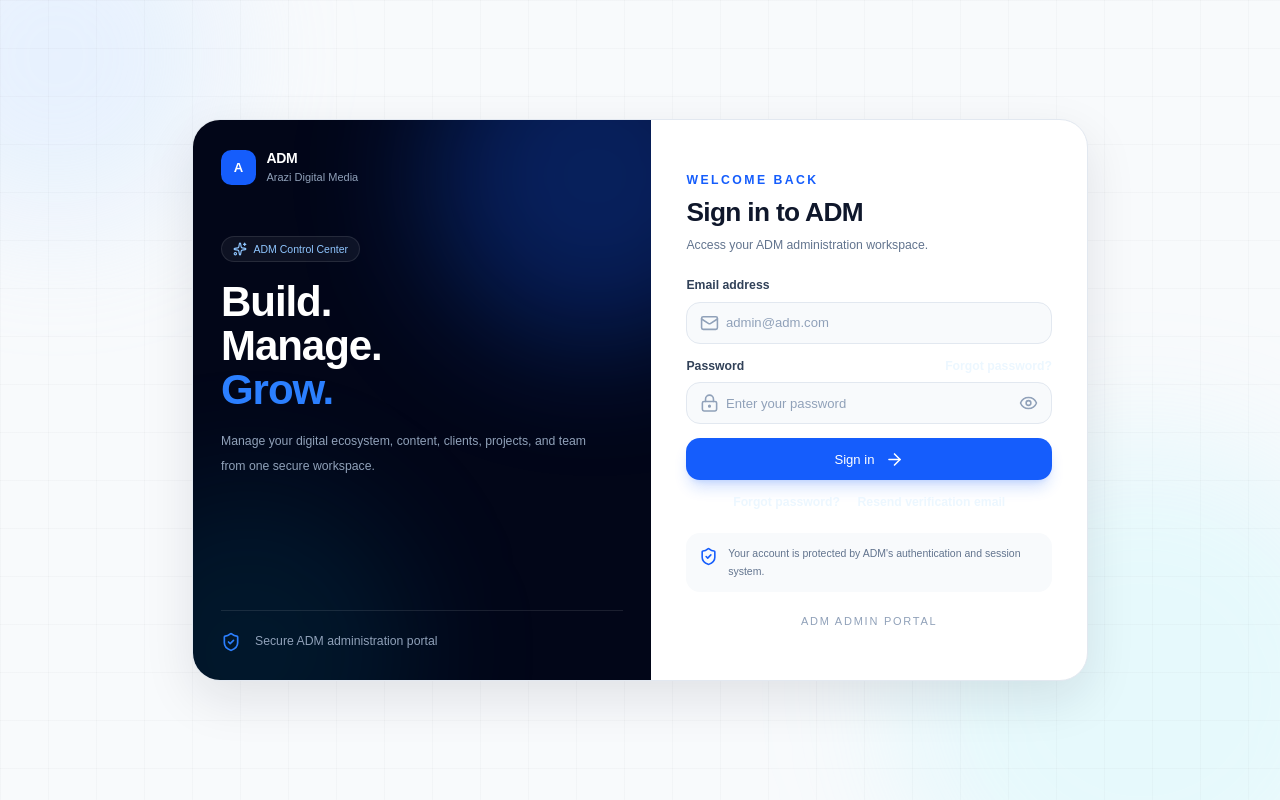
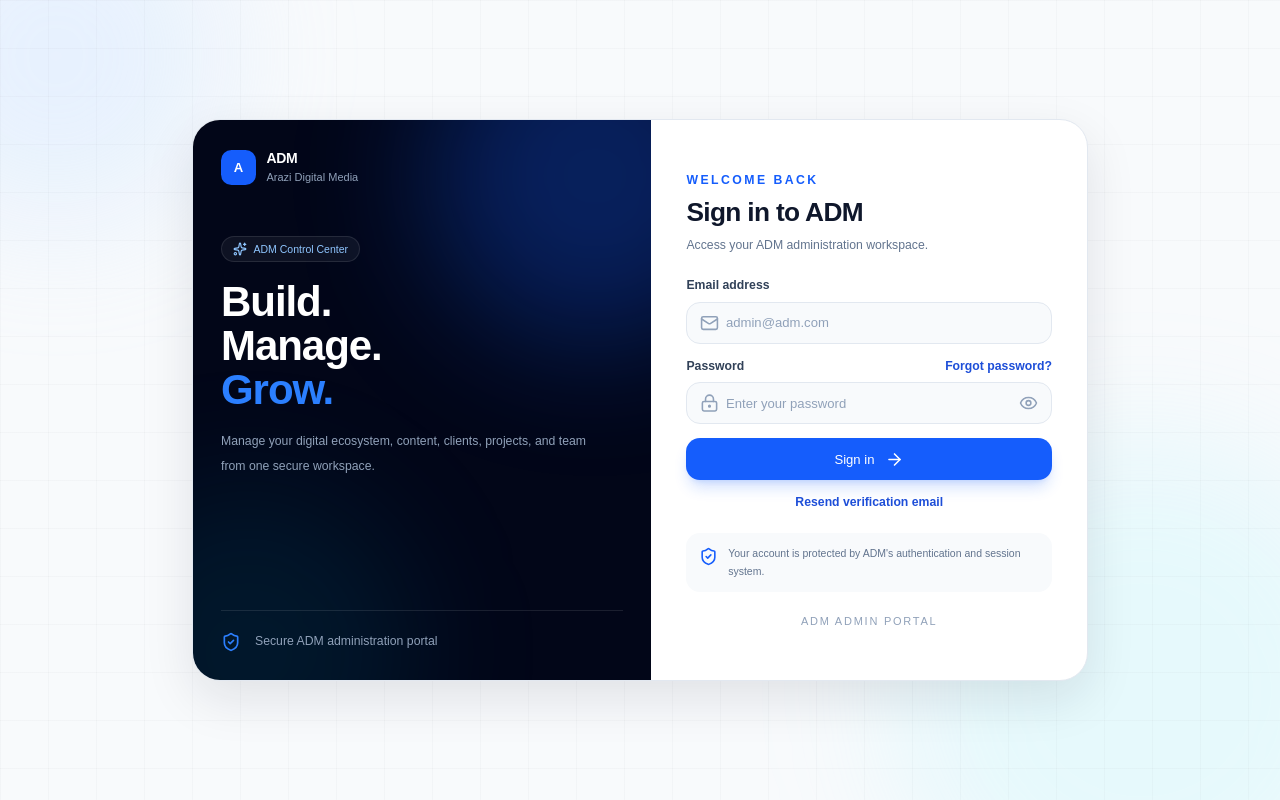
Before and after one commit to Anwar0904/adm-platform, a Next.js app: page /admin/login in a window 1280 px wide. Built offline with nearby package versions, Linux system fonts and the light colour scheme; no server answers.

Commit message:
Fix admin login recovery link visibility

```diff
--- a/src/app/globals.css
+++ b/src/app/globals.css
@@ -92,9 +92,11 @@ select {
     font: inherit;
 }
 
-a {
-    color: inherit;
-    text-decoration: none;
+@layer base {
+    a {
+        color: inherit;
+        text-decoration: none;
+    }
 }
 
 /* =========================================================
--- a/src/components/admin/auth/admin-login-form.tsx
+++ b/src/components/admin/auth/admin-login-form.tsx
@@ -348,7 +348,7 @@ export default function AdminLoginForm() {
 
                                         <Link
                                             href="/auth/forgot-password"
-                                            className="text-sm font-semibold text-blue-600 transition hover:text-blue-700"
+                                            className="rounded-sm text-sm font-semibold text-[#1D4ED8] transition-colors hover:text-blue-900 hover:underline focus-visible:outline focus-visible:outline-2 focus-visible:outline-offset-2 focus-visible:outline-blue-700"
                                         >
                                             Forgot password?
                                         </Link>
@@ -455,8 +455,7 @@ export default function AdminLoginForm() {
                             </form>
 
                             <div className="mt-4 flex flex-wrap justify-center gap-x-5 gap-y-2 text-sm">
-                                <Link href="/auth/forgot-password" className="font-semibold text-blue-700 hover:text-blue-900">Forgot password?</Link>
-                                <Link href="/auth/resend-verification" className="font-semibold text-blue-700 hover:text-blue-900">Resend verification email</Link>
+                                <Link href="/auth/resend-verification" className="rounded-sm font-semibold text-[#1D4ED8] transition-colors hover:text-blue-900 hover:underline focus-visible:outline focus-visible:outline-2 focus-visible:outline-offset-2 focus-visible:outline-blue-700">Resend verification email</Link>
                             </div>
 
                             {/* Security note */}
```
